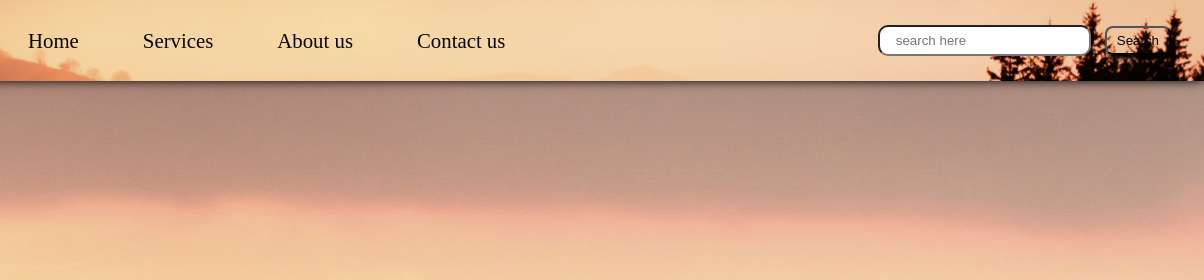
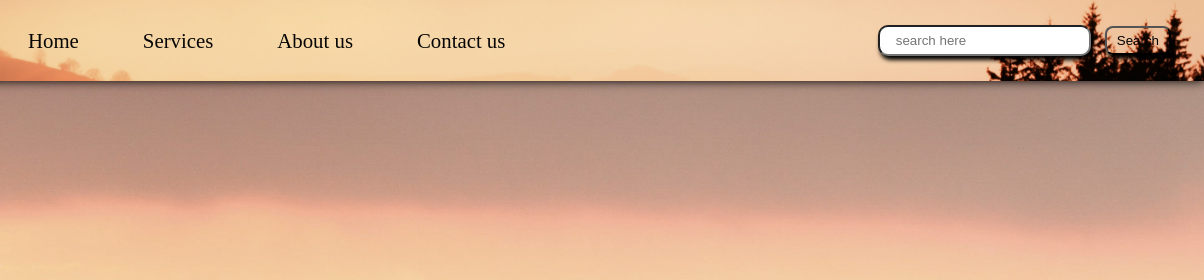
Before and after one commit to coderaman21/Edues.in, a plain HTML site: page index.html in a window 1280 px wide. Shown: the top 280 px of the page, 76-1280 px from the left. Drawn offline with Linux system fonts and the light colour scheme.

Commit message:
serach box shadow

```diff
--- a/style.css
+++ b/style.css
@@ -56,7 +56,8 @@ html{
     margin: 0px 10px;
     /* width: 187px; */
     padding: 6px 16px;
-    border-radius: 10px
+    border-radius: 10px;
+    box-shadow: #000000 2px 4px 4px;
 }
 .btn{
     border-radius: 8px;
```
